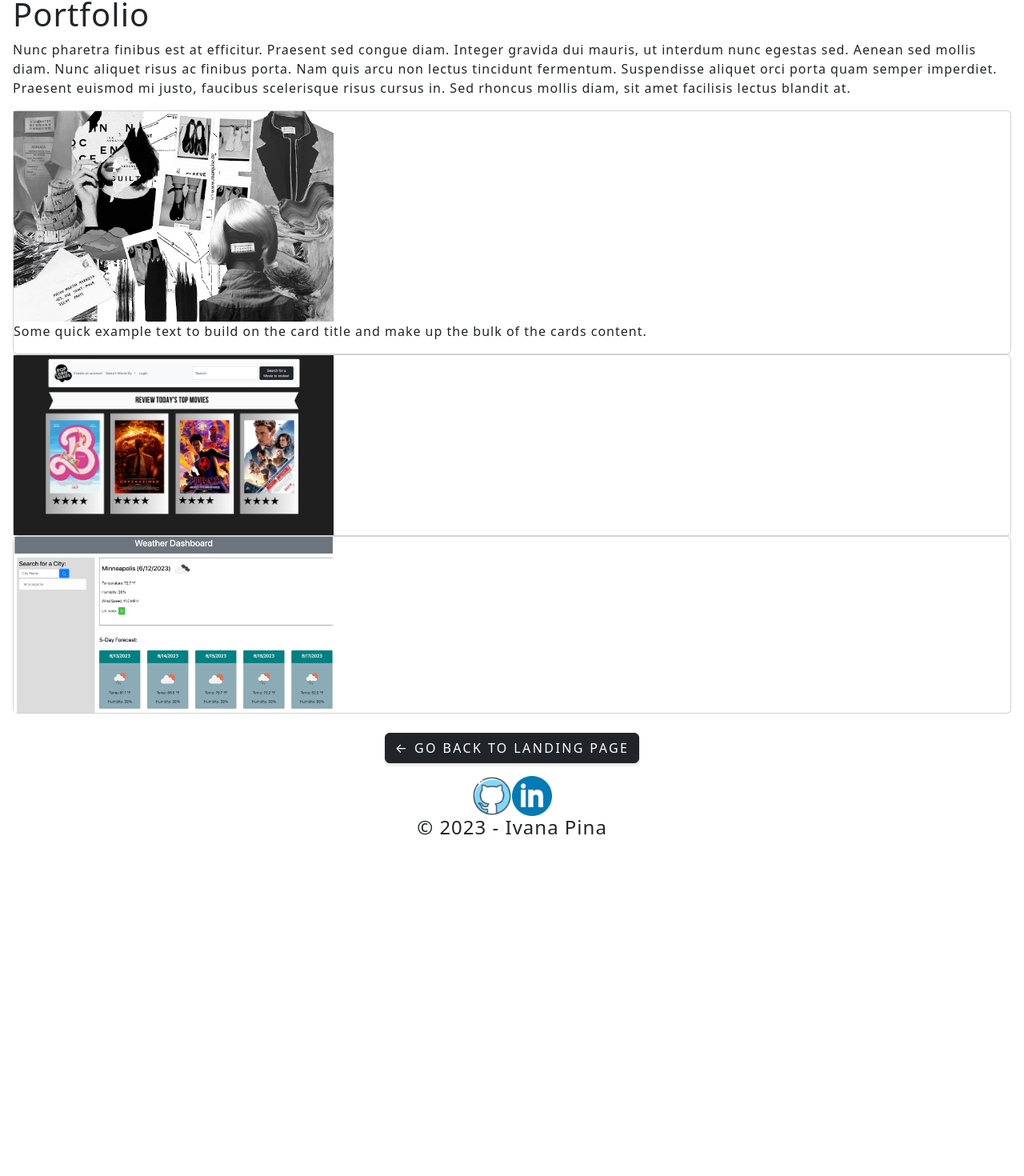
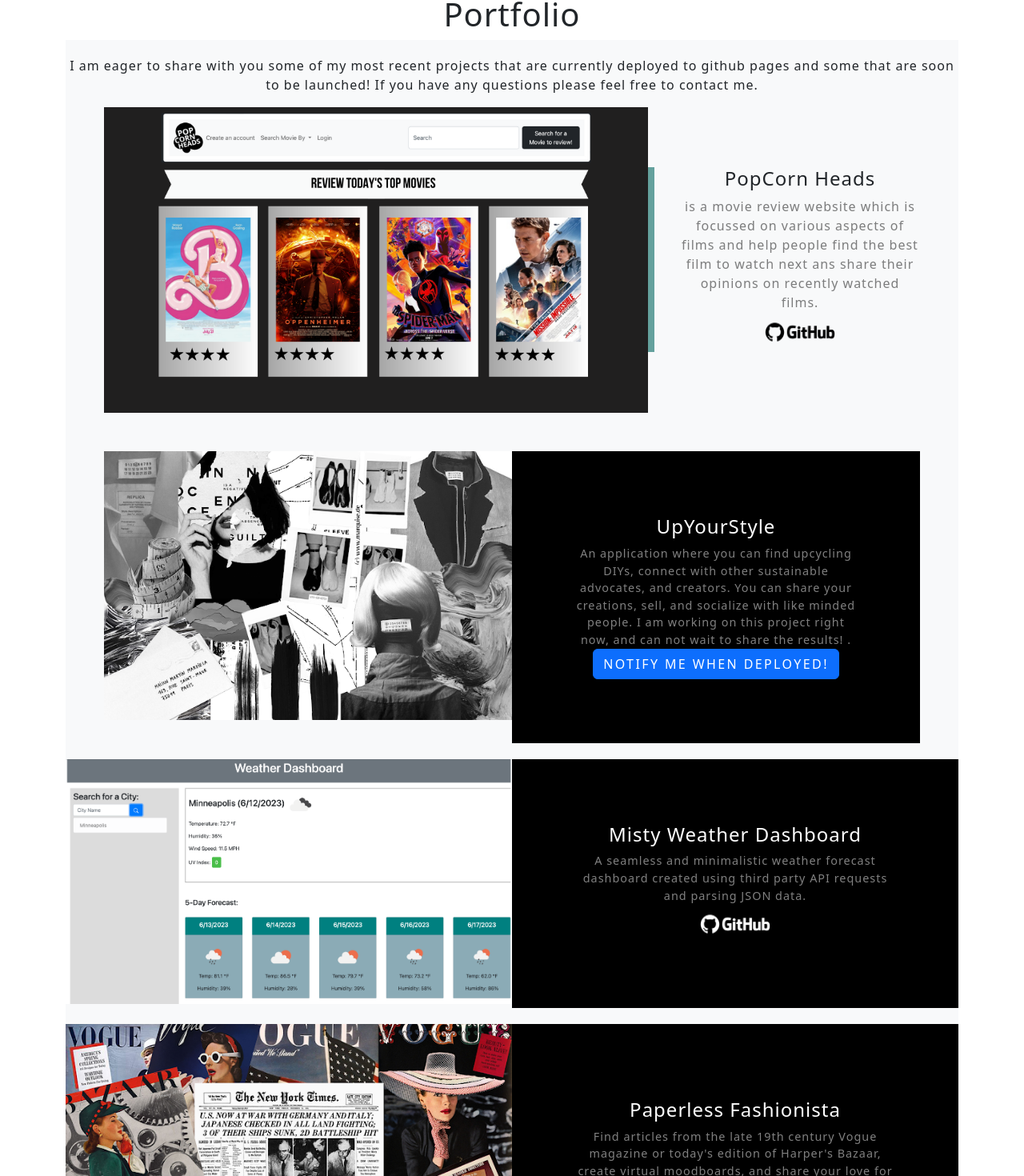
Before and after one commit to ivanapina/React-Portfolio, a React (Vite) app: page /Portfolio in a window 1280 px wide. Shown: the part 204-1674 px from the top of the page at 80% size. Before the commit the page ends 1325 px from the top, so only its background shows below. Built offline with nearby package versions, Linux system fonts and the light colour scheme.

Commit message:
New changes, portfolio and blog

```diff
--- a/src/components/Footer.jsx
+++ b/src/components/Footer.jsx
@@ -11,7 +11,7 @@ const Footer = () => {
         {location.pathname !== '/' && (
           <button
             className="btn btn-dark mb-3"
-            onClick={() => navigate(-1)}
+            onClick={() => navigate('/')}
           >
             &larr; Go Back To Landing Page
           </button>
--- a/src/pages/Home.jsx
+++ b/src/pages/Home.jsx
@@ -6,7 +6,7 @@ export default function Home() {
         <img src={profilePic} alt="Profile Picture" height="200"/>
         <h1>About Me</h1>
         <p>
-          Hello, my name is Ivana and I am a software developer with a background in Fashion and Susteinability!
+          Hello, my name is Ivana and I am a software developer with a background in Fashion and Sustainability!
           I am motivated in building applications that help make businesses more sustainable by using the latest technology to solve todays issues within the Fashion Industry.
         </p>
       </div>
--- a/src/pages/Portfolio.jsx
+++ b/src/pages/Portfolio.jsx
@@ -1,35 +1,80 @@
 import project1 from '/Users/ivanapina/React-Portfolio/src/assets/doblepagina-margiela.png';
 import project2 from '/Users/ivanapina/React-Portfolio/src/assets/popcornheads.png';
 import project3 from '/Users/ivanapina/React-Portfolio/src/assets/weatherdashboard.png';
+import project4 from '/Users/ivanapina/React-Portfolio/src/assets/publicaciones.png';
+import gitHub from '/Users/ivanapina/React-Portfolio/src/assets/githubPortfolio.png';
+import gitHub1 from '/Users/ivanapina/React-Portfolio/src/assets/githubPortfoliow.png';
 
 export default function Portfolio() {
     return (
-      <div>
+      <div className="container text-center mb-5">
+                   <h1>Portfolio</h1>
+                    <section className='projects-section bg-light' id='projects' style={{paddingTop: 20}}>
+                    <p>
+          I am eager to share with you some of my most recent projects that are currently deployed to github pages and some that are soon to be launched! If you have any questions please feel free to contact me.
+        </p>
+                    <div className='container px-4 px-lg-5'>
+                        <div className='row gx-0 mb-4 mb-lg-5 align-items-center'>
+                            <div className='col-xl-8 col-lg-7'><img className='img-fluid mb-3 mb-lg-0' src={project2} alt='' /></div>
+                            <div className='col-xl-4 col-lg-5'>
+                                <div className='featured-text text-center text-lg-left'>
+                                    <h4>PopCorn Heads</h4>
+                                    <p className='text-black-50 mb-0'> is a movie review website which is focussed on various aspects of films and help people find the best film to watch next ans share their opinions on recently watched films.</p>
+                                    <a href="https://github.com/Paysen1/Movie-Reviewer.git"><img src={gitHub} alt="gitHub icon" height="50"/></a>
+                                </div>
+                            </div>
+                        </div>
 
-        <h1>Portfolio</h1>
+                        <div className='row gx-0 mb-5 mb-lg-0 justify-content-center' style={{paddingBottom: 20}}>
+                            <div className='col-lg-6'><img className='img-fluid' src={project1} alt='...'/></div>
+                            <div className='col-lg-6'>
+                                <div className='bg-black text-center h-100 project'>
+                                    <div className='d-flex h-100'>
+                                        <div className='project-text w-100 my-auto text-center text-lg-left'>
+                                            <h4 className='text-white'>UpYourStyle</h4>
+                                            <p className='mb-0 text-white-50'>An application where you can find upcycling DIYs, connect with other sustainable advocates, and creators. You can share your creations, sell, and socialize with like minded people.
+                                            I am working on this project right now, and can not wait to share the results!  .</p>
+                                            <div className='col-auto'><a href='/Contact'><button className='btn btn-primary' id='submitButton' type='submit'>Notify Me When Deployed!</button></a></div>
 
-        <p>
-          Nunc pharetra finibus est at efficitur. Praesent sed congue diam.
-          Integer gravida dui mauris, ut interdum nunc egestas sed. Aenean sed
-          mollis diam. Nunc aliquet risus ac finibus porta. Nam quis arcu non
-          lectus tincidunt fermentum. Suspendisse aliquet orci porta quam semper
-          imperdiet. Praesent euismod mi justo, faucibus scelerisque risus cursus
-          in. Sed rhoncus mollis diam, sit amet facilisis lectus blandit at.
-        </p>
+                                        </div>
+                                    </div>
+                                </div>
+                            </div>
+                        </div>
+                        </div>
 
-                <div className="card">
-                  <img className="cardImgTop" src={project1} alt="..." width="400px" />
-                  <p className="cardText">Some quick example text to build on the card title and make up the bulk of the cards content.</p>
-                  </div>
-<div className="card">
-                <img className="imageFluid" src={project2} alt="..." width="400px" />
-                </div>
-                <div className="card">
-                <img className="imageFluid" src={project3} alt="..." width="400px"/>
+                        <div className='row gx-0 mb-5 mb-lg-0 justify-content-center' style={{paddingBottom: 20}}>
+                            <div className='col-lg-6'><img className='img-fluid' src={project3} alt='...'/></div>
+                            <div className='col-lg-6'>
+                                <div className='bg-black text-center h-100 project'>
+                                    <div className='d-flex h-100'>
+                                        <div className='project-text w-100 my-auto text-center text-lg-left'>
+                                            <h4 className='text-white'>Misty Weather Dashboard</h4>
+                                            <p className='mb-0 text-white-50'>A seamless and minimalistic weather forecast dashboard created using third party API requests and parsing JSON data.</p>
+                                            <a href="https://github.com/ivanapina/Weather-Dashboard.git"><img src={gitHub1} alt="gitHub icon" height="50"/></a>
+                                        </div>
+                                    </div>
+                                </div>
+                            </div>
+                        </div>
 
-</div>
+                        <div className='row gx-0 mb-5 mb-lg-0 justify-content-center' style={{paddingBottom: 20}}>
+                            <div className='col-lg-6'><img className='img-fluid' src={project4} alt='...'/></div>
+                            <div className='col-lg-6'>
+                                <div className='bg-black text-center h-100 project'>
+                                    <div className='d-flex h-100'>
+                                        <div className='project-text w-100 my-auto text-center text-lg-left'>
+                                            <h4 className='text-white'>Paperless Fashionista</h4>
+                                            <p className='mb-0 text-white-50'>Find articles from the late 19th century Vogue magazine or today's edition of Harper's Bazaar, create virtual moodboards, and share your love for a paperless Fashion World. This project is under construction.</p>
+                                            <div className='col-auto'><a href='/Contact'><button className='btn btn-primary' id='submitButton' type='submit'>Notify Me When Deployed!</button></a></div>
+                                        </div>
+                                    </div>
+                                </div>
+                            </div>
+                        </div>
 
-                    </div>
+                        </section>
 
+   </div>
     );
   }
```
Also changed, not shown: src/pages/Blog.jsx (+42 -15 lines), src/assets/githubPortfolio.png (added), src/assets/githubPortfoliow.png (added).
